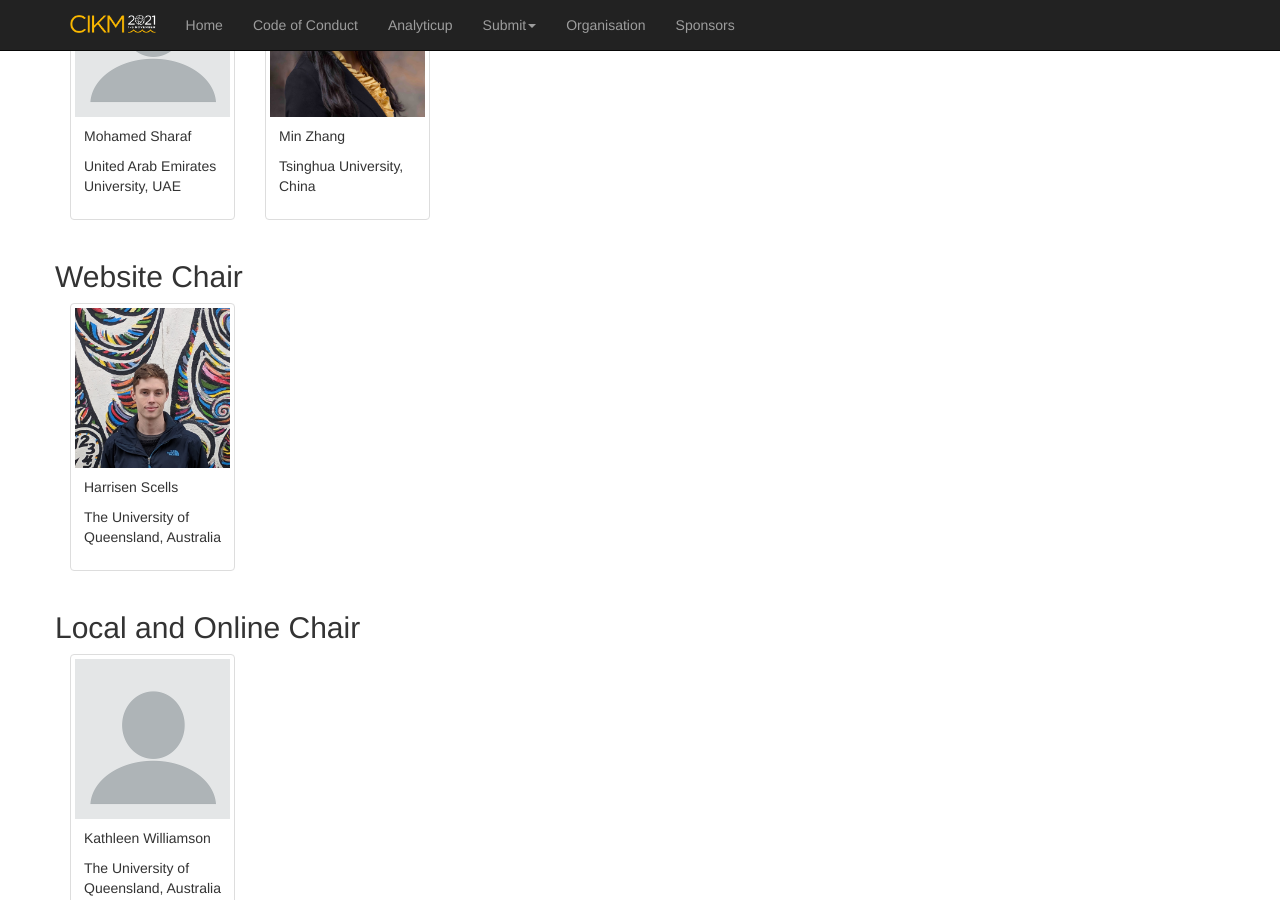
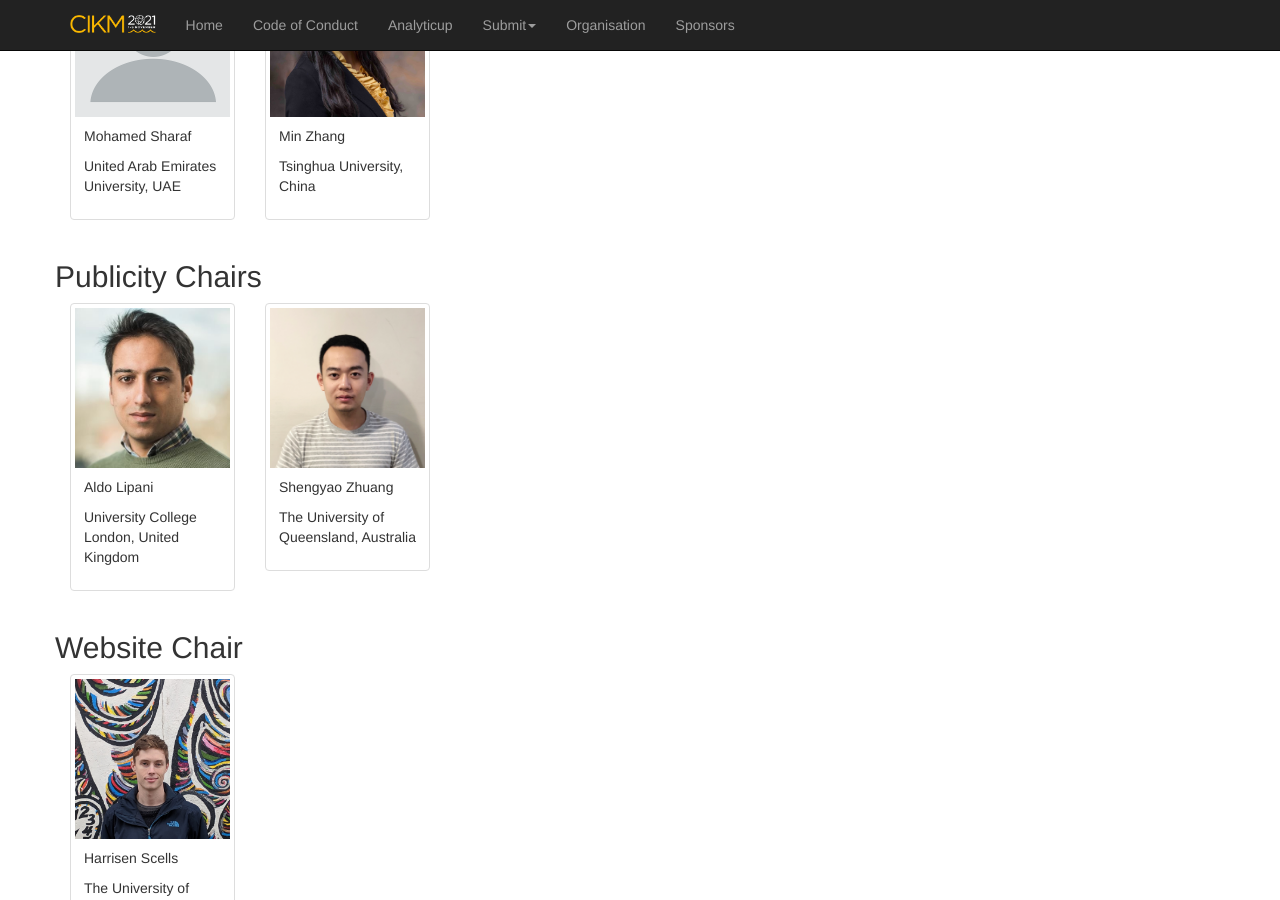
Before and after one commit to ielab/cikm2021-website, a Jekyll site: the page built from committee.md, in a window 1280 px wide and 900 px high, scrolled down 2788 px. Built offline with Jekyll 4.4.1, drawn with Linux system fonts in a browser that asks for light colours; comment, search, counter and statistics services are not loaded; our own code applies the rules of GitHub Pages for plain Markdown files.

Commit message:
Add publicity chairs.

```diff
--- a/_data/oc.yml
+++ b/_data/oc.yml
@@ -78,6 +78,15 @@ chairs:
         org: Tsinghua University, China
         img: /img/oc/MinZhang-photo.jpg
 
+  - name: Publicity Chairs
+    members:
+      - name: Aldo Lipani
+        org: University College London, United Kingdom
+        img: /img/oc/aldo_lipani.jpg
+      - name: Shengyao Zhuang
+        org: The University of Queensland, Australia
+        img: /img/oc/Shengyao_zhuang.jpg
+
   - name: Website Chair
     members:
       - name: Harrisen Scells
```
Also changed, not shown: img/oc/Shengyao_zhuang.jpg (added), img/oc/aldo_lipani.jpg (added).
